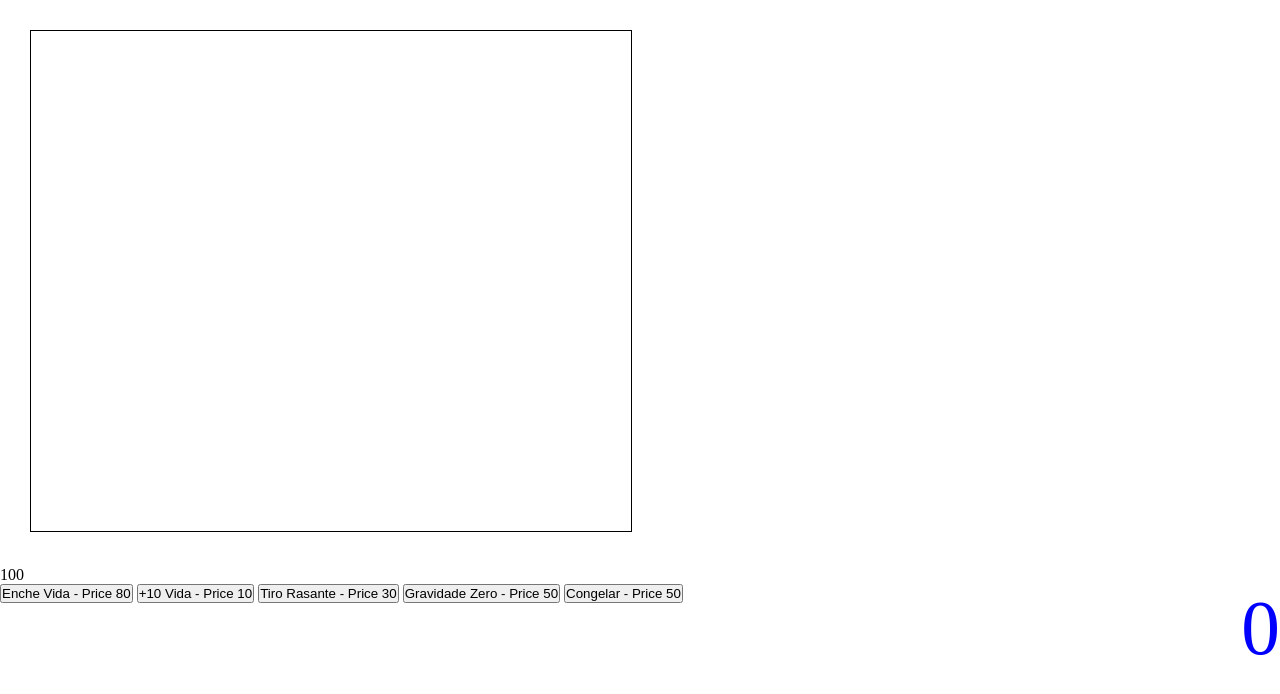
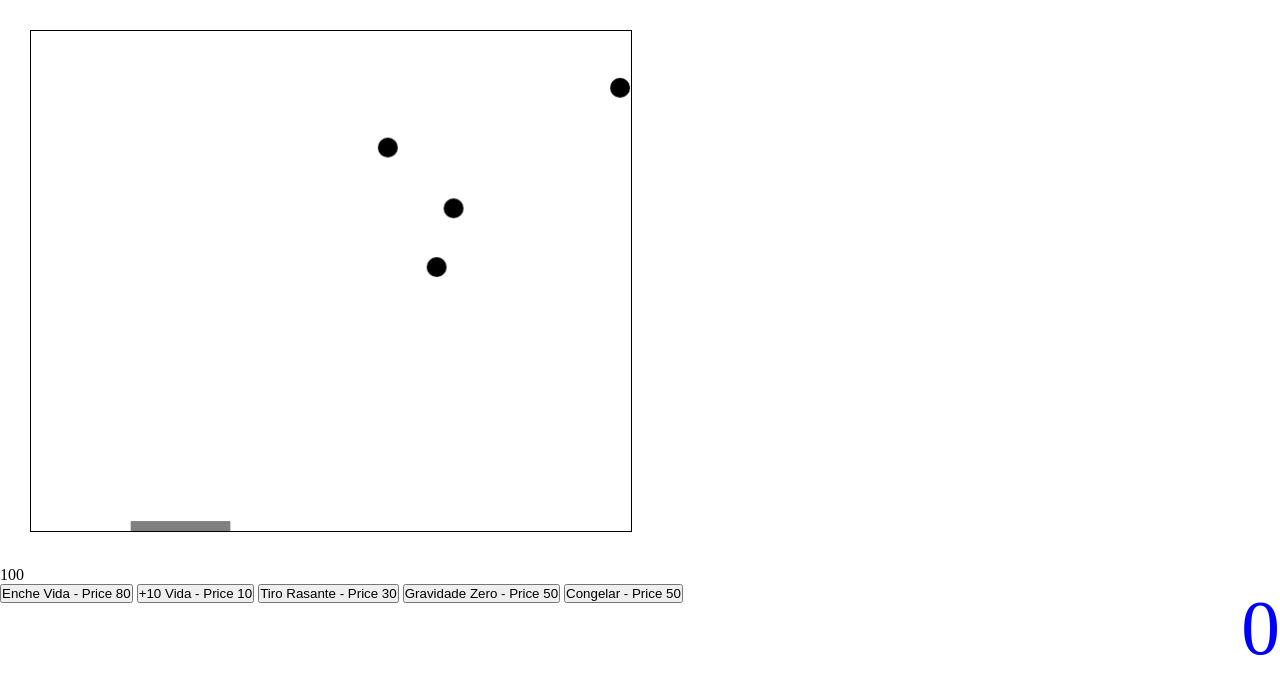
Before and after one commit to diegolatorre/BloonsTD, a plain HTML site: page index.html in a window 1280 px wide. Drawn offline with Linux system fonts and the light colour scheme.

Commit message:
Baloes caindo aleatoriamente

```diff
--- a/blocos.js
+++ b/balao.js
@@ -2,7 +2,6 @@ function Balao(x, y) {
     this.x = x;
     this.y = y;
     this.r = 10;
-    this.circunferencia = (2 * Math.PI) * this.r;
 }
 
 function newBalao(x, y, baloes) {
@@ -10,8 +9,8 @@ function newBalao(x, y, baloes) {
     baloes.push(balao);
 }
 
-Balao.prototype.balaoRun = function () {
-    this.y += fases[countFase].baloes.v;
+Balao.prototype.balaoRun = function (v) {
+    this.y += v;
 }
 
 Balao.prototype.balaoDraw = function (ctx) {
@@ -26,13 +25,15 @@ Balao.prototype.balaoDraw = function (ctx) {
 
 Balao.prototype.balaoOutScreen = function () {
     if (this.y > 500) {
-        this.removeBalao();
+        //this.removeBalao();
         perdeVida();
     }
 }
 
 Balao.prototype.removeBalao = function () {
-    var x = fases[countFase].baloes.indexOf(this);
-    fases[countFase].baloes.splice(x, 1);
+    /*var x = fases[countFase].baloes.indexOf(this);
+    fases[countFase].baloes.splice(x, 1);*/
+    this.x = -1000;
+    this.y = -1000;
     console.log('blocos: ' + fases[countFase].baloes.length);
 }
--- a/fase.js
+++ b/fase.js
@@ -2,6 +2,7 @@ function Fase(n, v, baloes) {
     this.n = n;
     this.v = v;
     this.baloes = [];
+    this.started = true;
 }
 
 function newFase(n, v) {
@@ -10,7 +11,9 @@ function newFase(n, v) {
 }
 
 Fase.prototype.startFase = function () {
-    for (let i = 0; i < this.n; i++) {
-        newBalao(Math.floor(Math.random() * (600 - 1)) + 1, 0, this.baloes);
-    }
+    newBalao(Math.floor(Math.random() * (600 - 1)) + 1, 0, this.baloes);
 }
+
+Fase.prototype.comecar = function () {
+
+}
--- a/index.html
+++ b/index.html
@@ -8,7 +8,7 @@
     <script src="tiro.js"></script>
     <script src="setupCanvas.js"></script>
     <script src="interaction.js"></script>
-    <script src="blocos.js"></script>
+    <script src="balao.js"></script>
     <script src="menu.js"></script>
     <script src="fase.js"></script>
 </head>
--- a/interaction.js
+++ b/interaction.js
@@ -16,7 +16,8 @@ function onKeyDown(ev) {
     }
 
     if (ev.keyCode == 40) { //Baixo
-        newBalao(barBottom.x + barBottom.width / 2, 0);
+        //newBalao(barBottom.x + barBottom.width / 2, 0);
+        started = false;
     }
 
     /*
--- a/main.js
+++ b/main.js
@@ -40,10 +40,6 @@ var started = 1;
 
 var tiros = [];
 
-var i = 0;
-
-//var blocos = [];
-
 var fases = [];
 
 function init() {
@@ -57,12 +53,13 @@ function init() {
     document.addEventListener('keydown', onKeyDown, false);
 
     newFase(20, 1);
-    fases[0].startFase();
+    //fases[0].startFase();
     console.log(fases.length);
+    console.log(fases[0].baloes.length);
 
     var ctx = setupCanvas(document.querySelector('canvas'));
     barBottom.y = canvas.height - barBottom.height;
-    setInterval(draw, 0.51);
+    setInterval(draw, 1000 / 60);
 }
 
 function draw() {
@@ -82,8 +79,6 @@ function draw() {
 
     //ctx.save();
 
-
-
     if (tiros.length != 0) {
         for (var t = 0; t < tiros.length; t++) {
             tiros[t].tiroRun(ctx);
@@ -96,11 +91,23 @@ function draw() {
         }
     }
 
+    if (fases[countFase].started == true) {
+        var intervalo = setInterval(function () {
+            fases[0].startFase();
+        }, 1000);
+        fases[countFase].started = false;
+    }
+
+    if (fases[countFase].baloes.length >= fases[countFase].n) {
+        clearInterval(intervalo);
+    }
+
     if (fases[countFase].baloes.length != 0) {
-            setTimeout(fases[countFase].baloes[i].balaoRun(ctx, velocidade), 5000);
-            setTimeout(fases[countFase].baloes[i].balaoDraw(ctx, velocidade), 5000);
+        for (let i = 0; i < fases[countFase].baloes.length; i++) {
+            fases[countFase].baloes[i].balaoDraw(ctx);
+            fases[countFase].baloes[i].balaoRun(fases[countFase].v);
             fases[countFase].baloes[i].balaoOutScreen();
-            i++;
+        }
     }
 
     ctx.beginPath();
--- a/tiro.js
+++ b/tiro.js
@@ -10,7 +10,7 @@ function newTiro(x, y) {
 }
 
 Tiro.prototype.tiroRun = function (ctx) {
-    this.y -= 2;
+    this.y -= 10;
     ctx.beginPath();
     ctx.fillStyle = 'blue';
     ctx.lineWeight = 2;
```
